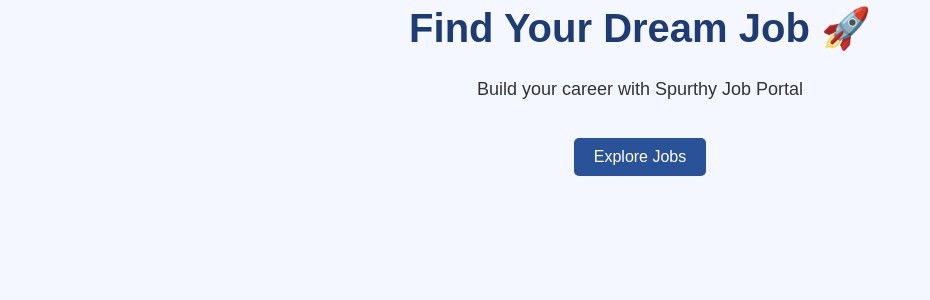
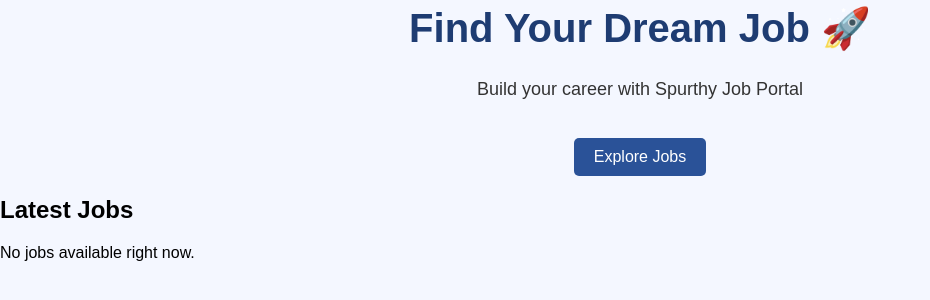
Before and after one commit to spurthy-m/spurthy-job-portal, a Django app: page / in a window 1280 px wide. Shown: the part 131-431 px from the top of the page, without its empty margins (0-930 px from the left). Run offline with Django 5.2, Linux system fonts and the light colour scheme.

Commit message:
Update home.html

```diff
--- a/spurthyjobsapp/templates/home.html
+++ b/spurthyjobsapp/templates/home.html
@@ -27,5 +27,23 @@
         <a href="/jobs" class="btn">Explore Jobs</a>
     </div>
 
+    <!-- JOB SECTION (IMPORTANT) -->
+    <div class="jobs">
+        <h2>Latest Jobs</h2>
+
+        {% for job in jobs %}
+            <div class="job-card">
+                <h3>{{ job.title }}</h3>
+                <p><b>Company:</b> {{ job.company }}</p>
+                <p><b>Location:</b> {{ job.location }}</p>
+                <p>{{ job.description }}</p>
+                <button class="btn">Apply Now</button>
+            </div>
+        {% empty %}
+            <p>No jobs available right now.</p>
+        {% endfor %}
+
+    </div>
+
 </body>
 </html>
```
